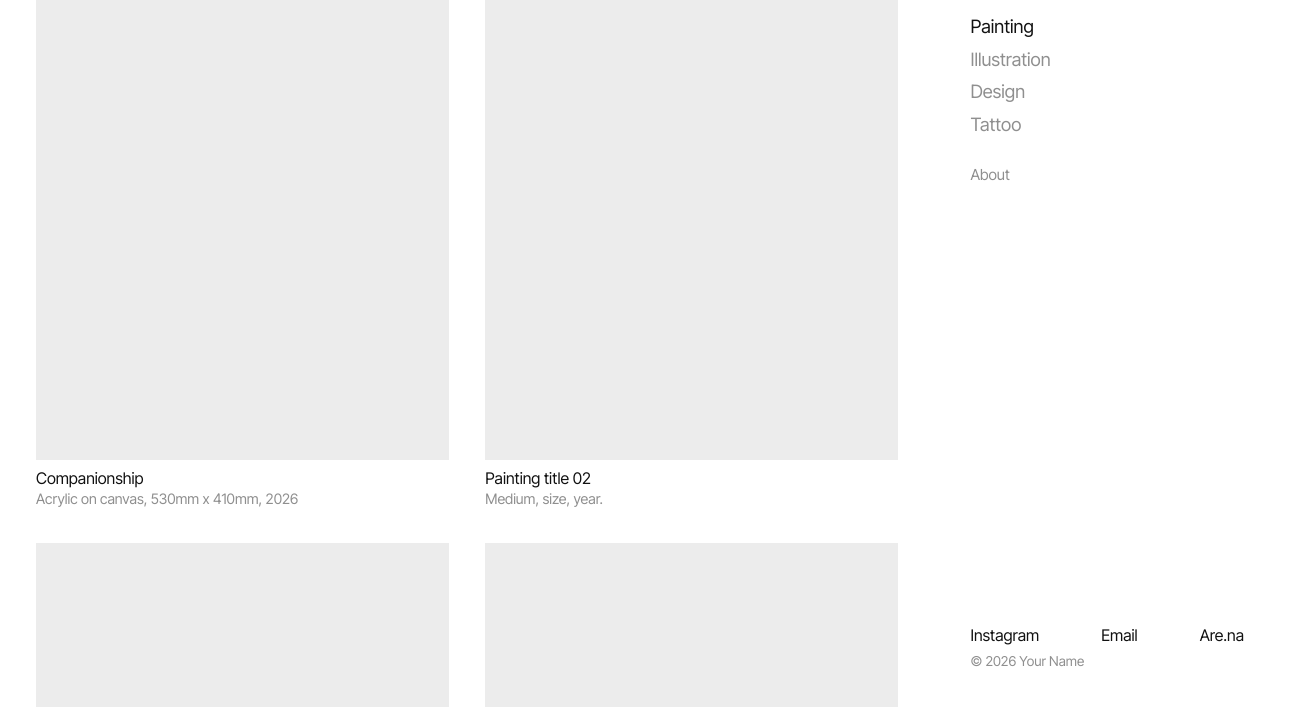
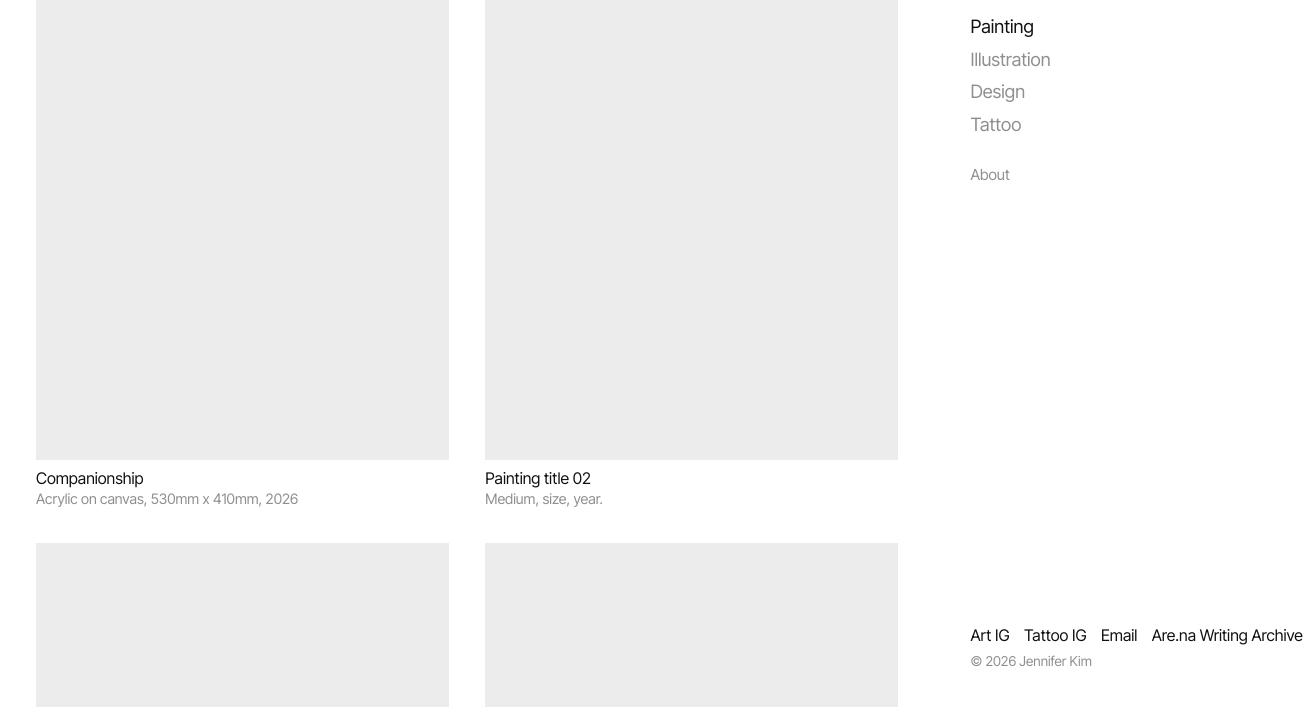
Before and after one commit to jenniferdbkim/Jennifer-Kim, a plain HTML site: page index.html in a window 1280 px wide. Shown: the part 93-800 px from the top of the page, 1303 px wide, since content can reach past the window. Drawn offline with Linux system fonts and the light colour scheme.

Commit message:
Update index.html

```diff
--- a/index.html
+++ b/index.html
@@ -7,7 +7,7 @@
 <link rel="preconnect" href="https://fonts.gstatic.com" crossorigin>
 <link href="https://fonts.googleapis.com/css2?family=Inter+Tight:wght@100..900&display=swap" rel="stylesheet">
 <link rel="stylesheet" href="style.css">
-<title>Paintings | ☆ JENNIFER KIM ☆</title>
+<title>Paintings | JENNIFER KIM </title>
 <meta name="description" content="Painting by Your Name.">
 </head>
 <body>
@@ -66,11 +66,12 @@
     </header>
     <footer class="foot">
       <nav class="socials" aria-label="Social links">
-        <a href="https://instagram.com/yourhandle">Instagram</a>
-        <a href="mailto:you@example.com">Email</a>
-        <a href="https://www.are.na/your-name">Are.na</a>
+        <a href="https://instagram.com/jenniferdbkim">Art IG</a>
+        <a href="https://instagram.com/star__signals">Tattoo IG</a>
+        <a href="mailto:jenniferdbkim@gmail.com">Email</a>
+        <a href="https://www.are.na/jennifer-kim-byybb9-osk">Are.na Writing Archive</a>
       </nav>
-      <p class="copy">&copy; 2026 Your Name</p>
+      <p class="copy">&copy; 2026 Jennifer Kim</p>
     </footer>
   </div>
 </div>
```
